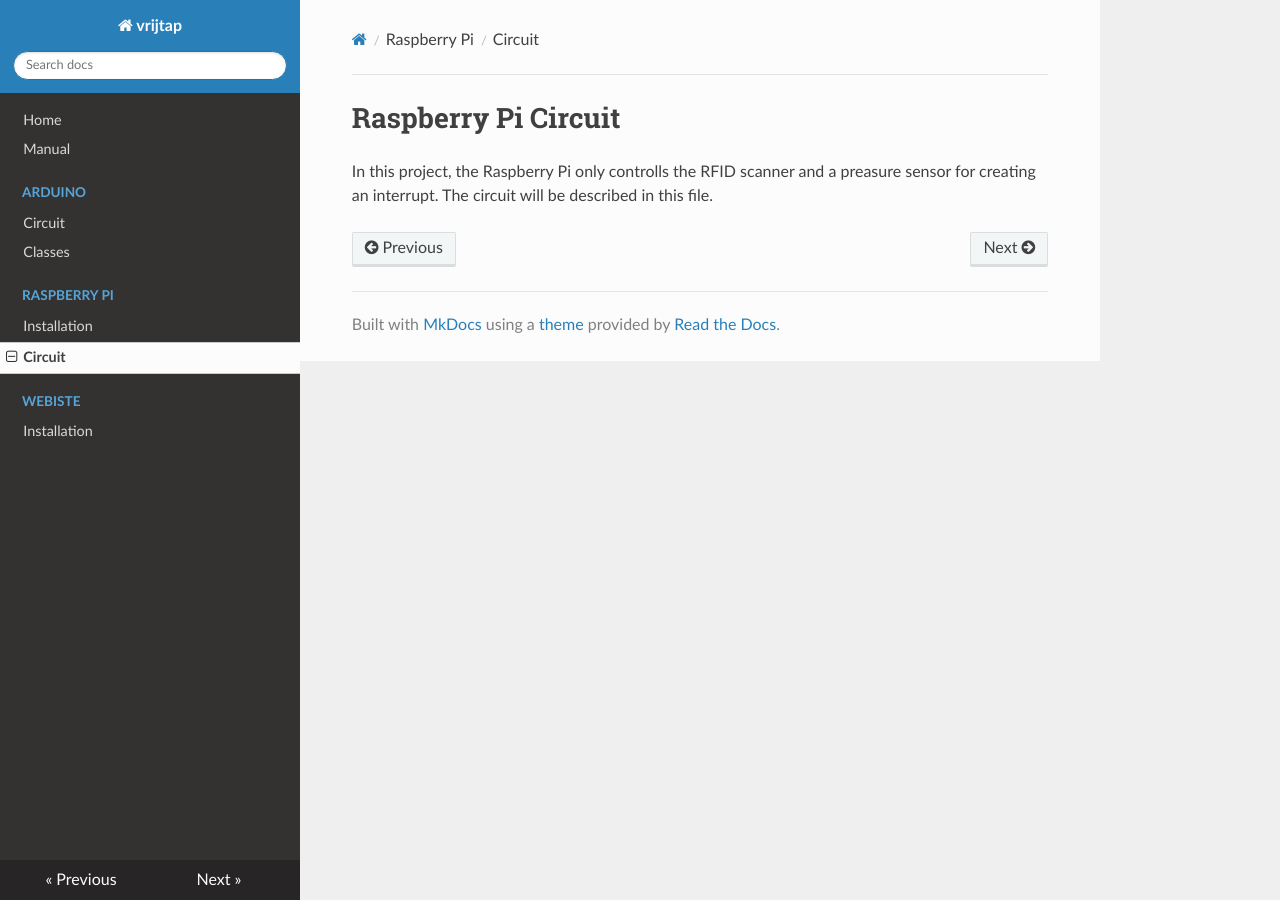
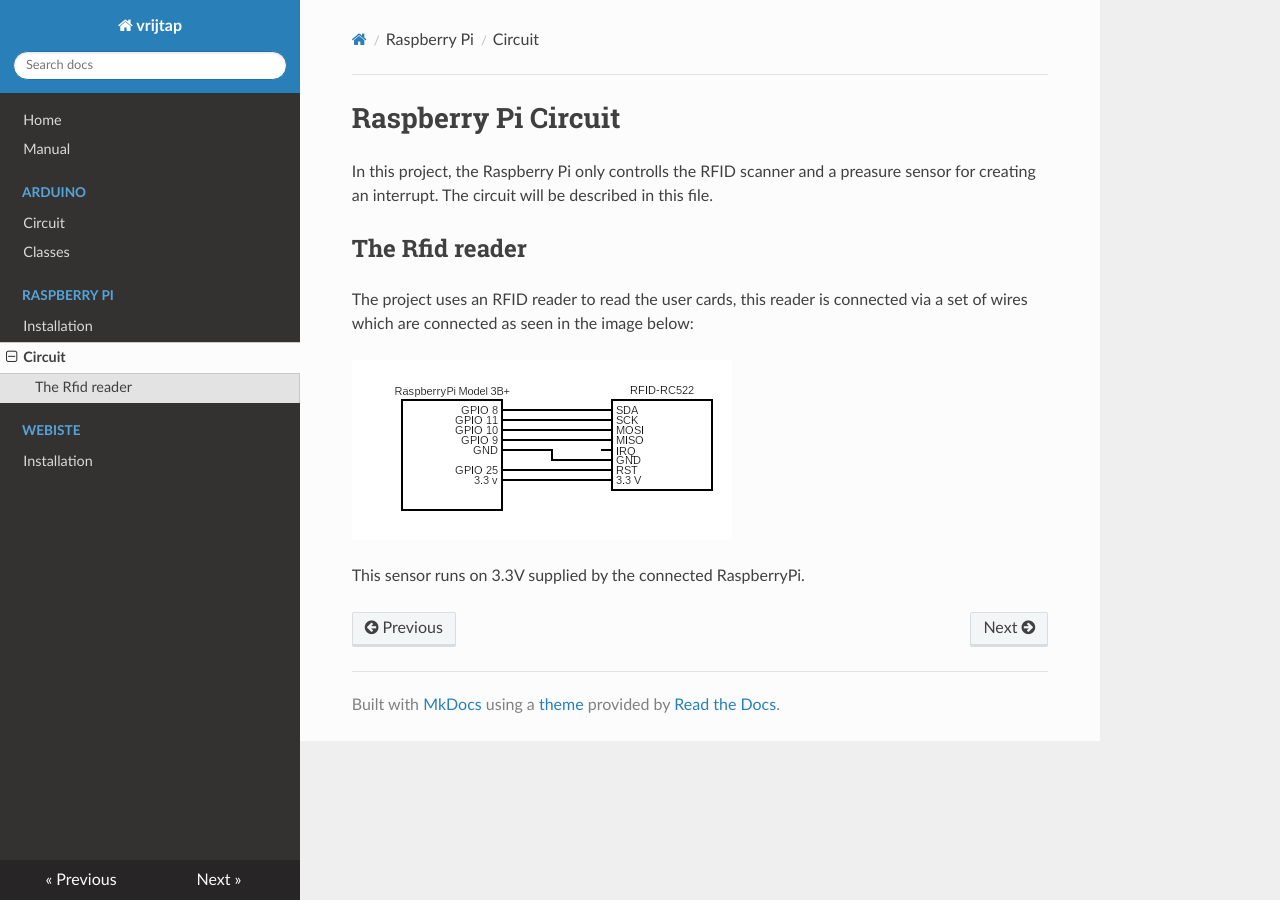
Before and after one commit to vrijtap/documentation, an MkDocs documentation site: the page built from docs/raspberry-pi/circuit.md, in a window 1280 px wide. Built offline with MkDocs 1.6.1, drawn with Linux system fonts in a browser that asks for light colours; nearby versions of some CDN libraries; a script that is not in the unit is left out.

Commit message:
Added images and corresponding text

```diff
--- a/docs/raspberry-pi/circuit.md
+++ b/docs/raspberry-pi/circuit.md
@@ -1,3 +1,12 @@
 # Raspberry Pi Circuit
 
 In this project, the Raspberry Pi only controlls the RFID scanner and a preasure sensor for creating an interrupt. The circuit will be described in this file.
+
+
+## The Rfid reader
+
+The project uses an RFID reader to read the user cards, this reader is connected via a set of wires which are connected as seen in the image below:
+
+![RFID Sensor Circuit Diagram](img/RFIDcircuit.png)
+
+This sensor runs on 3.3V supplied by the connected RaspberryPi.
```
Also changed, not shown: docs/raspberry-pi/installation.md (+5 -0 lines), docs/raspberry-pi/img/RFIDcircuit.png (added).
